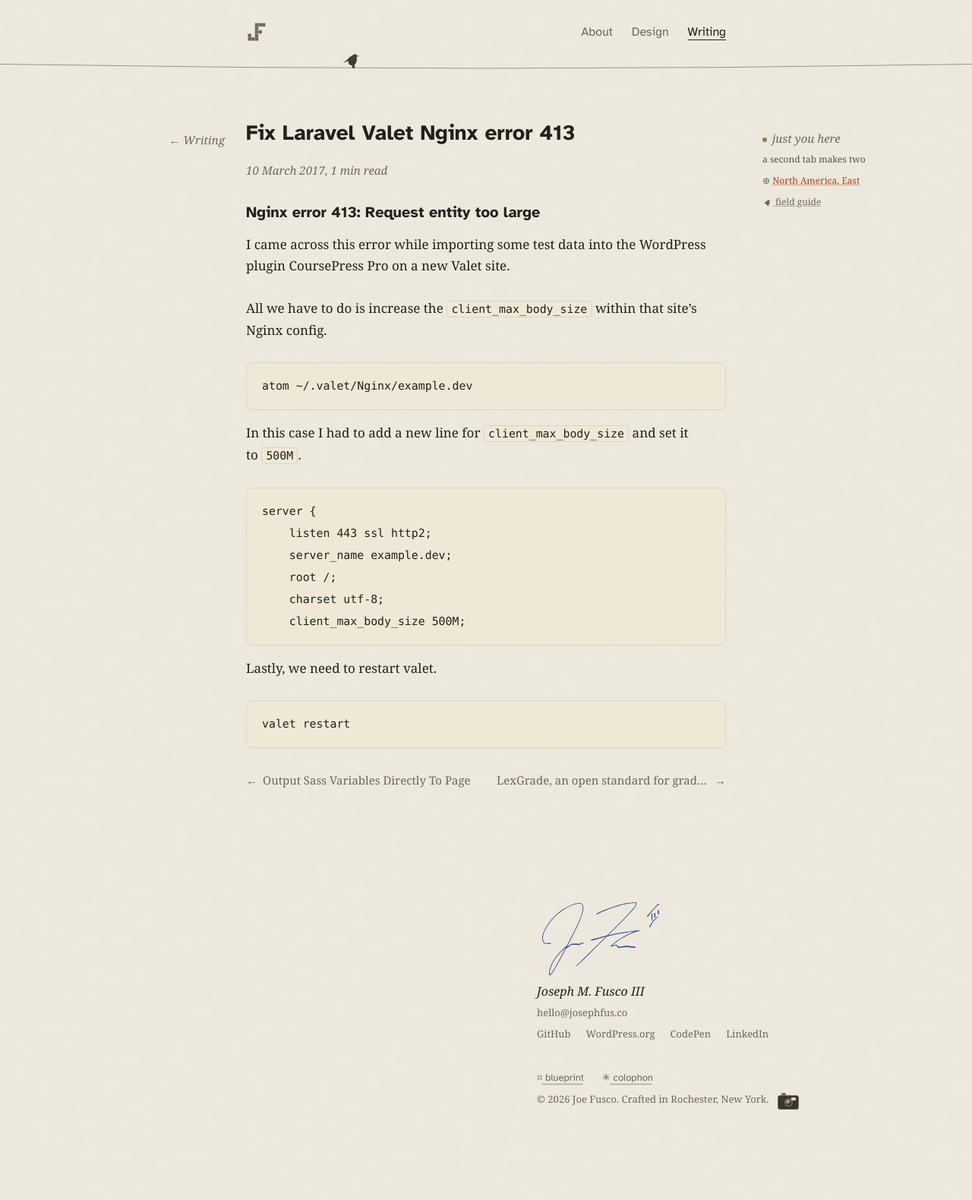
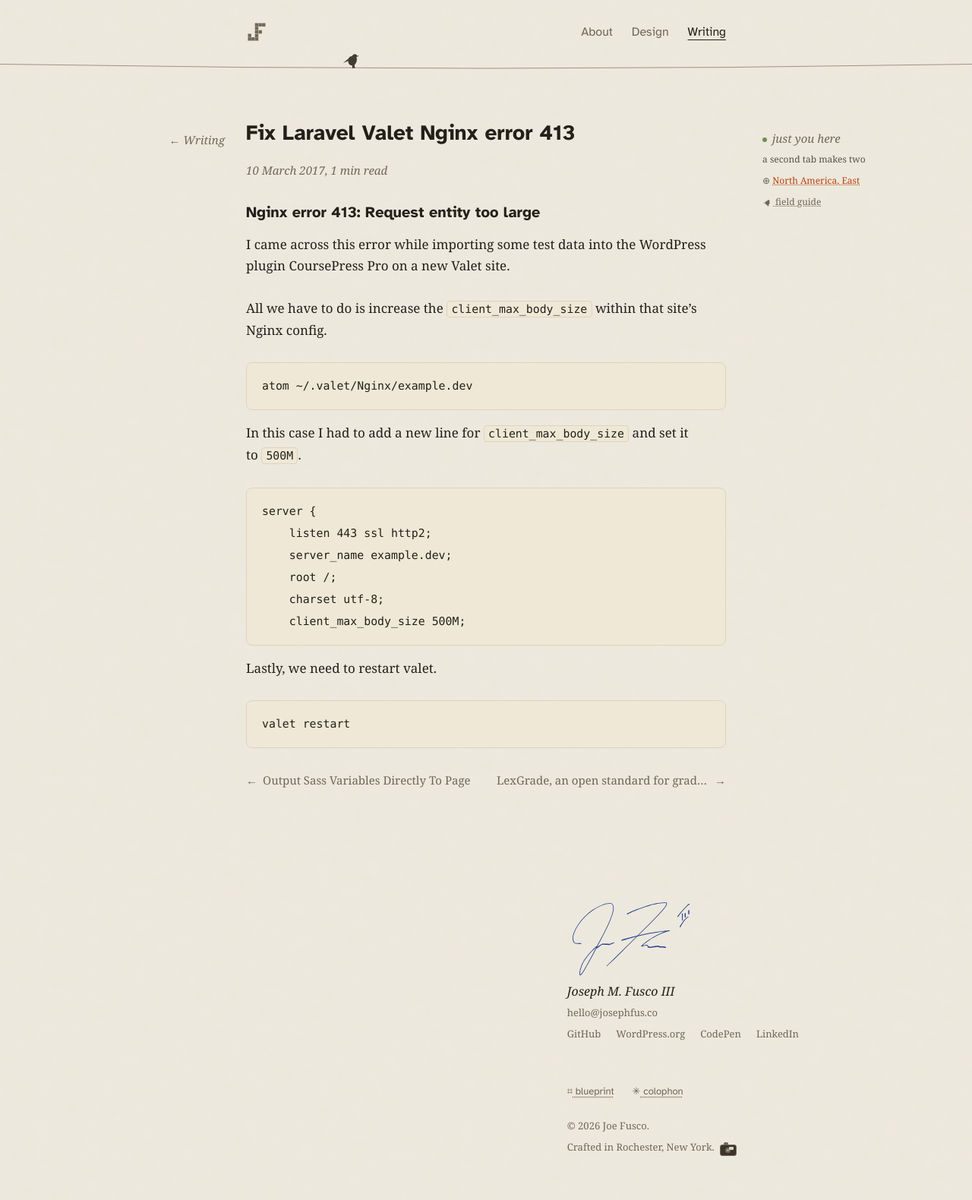
Before and after one commit to josephfusco/josephfusco.github.io, a Jekyll site: the page built from _posts/2017-3-10-fix-laravel-valet-nginx-error-413.md, in a window 1280 px wide. Shown: the whole page at 76% size. Built offline with Jekyll 4.4.1, drawn with Linux system fonts in a browser that asks for light colours; before the commit the page ends 1517 px from its top, so only the background shows below that.

Commit message:
The letter's close reads down the scale
The place gets its own line: the copyright says the year and the name,
then Crafted in Rochester, New York sits under it with the camera in
the line and at the size of the line, instead of a 28px shutter stuck
on the end of a 13px sentence.

The close now steps 1, 1, phi squared, phi, 1 — name, email, links, a
larger gap, the tools, the fineprint — so the signature block and the
small print read as two things rather than six evenly spaced ones.

```diff
--- a/_includes/footer.html
+++ b/_includes/footer.html
@@ -20,8 +20,8 @@
 			<p>Source on <a href="https://github.com/josephfusco/josephfusco.github.io">GitHub</a>. There is a page that is <a href="/wire">only the wire</a>, and a <a href="/humans.txt">humans.txt</a>.</p>
 		</div>
 		<div class="fineprint">
-			&copy; {{ site.time | date: '%Y' }} {{ site.name }}. Crafted in Rochester, New York.
-			<button class="camera" aria-label="Take a photo" title="Say cheese"><span class="camera-lens"></span></button><span class="cheese" aria-hidden="true">CHEESE!</span>
+			<span>&copy; {{ site.time | date: '%Y' }} {{ site.name }}.</span>
+			<span class="fineprint-place">Crafted in Rochester, New York.<button class="camera" aria-label="Take a photo" title="Say cheese"><span class="camera-lens"></span></button><span class="cheese" aria-hidden="true">CHEESE!</span></span>
 		</div>
 		</div>
 	</div>
--- a/assets/css/redesign.css
+++ b/assets/css/redesign.css
@@ -1795,7 +1795,7 @@
 
 /* Under the signature, how to reach the signer */
 .signature-contacts {
-  margin: 0 0 var(--lh);
+  margin: 0;
   font-size: 0.8125rem;
   line-height: var(--lh);
 }
@@ -1806,7 +1806,13 @@
 .signature-contacts a:hover { color: var(--accent); }
 
 /* Tools take one short line above the fineprint */
-.footer-tools { margin: var(--lh) 0 0; line-height: var(--lh); }
+/* The tools are a different kind of thing from the signature, so phi
+   of air separates them; everything else in the close is one unit. */
+.footer-tools { margin: var(--space-m) 0 var(--space-xs); line-height: var(--lh); }
+.fineprint > span { display: block; }
+/* the camera sits in the line, at the size of the line */
+.fineprint .camera { width: 22px; height: 15px; vertical-align: -3px; margin-left: 0.4375rem; }
+.fineprint .camera .camera-lens { width: 7px; height: 7px; }
 
 /* The field note: live presence pinned to the page's quiet corner,
    a slip of the same stationery as the colophon */
```
